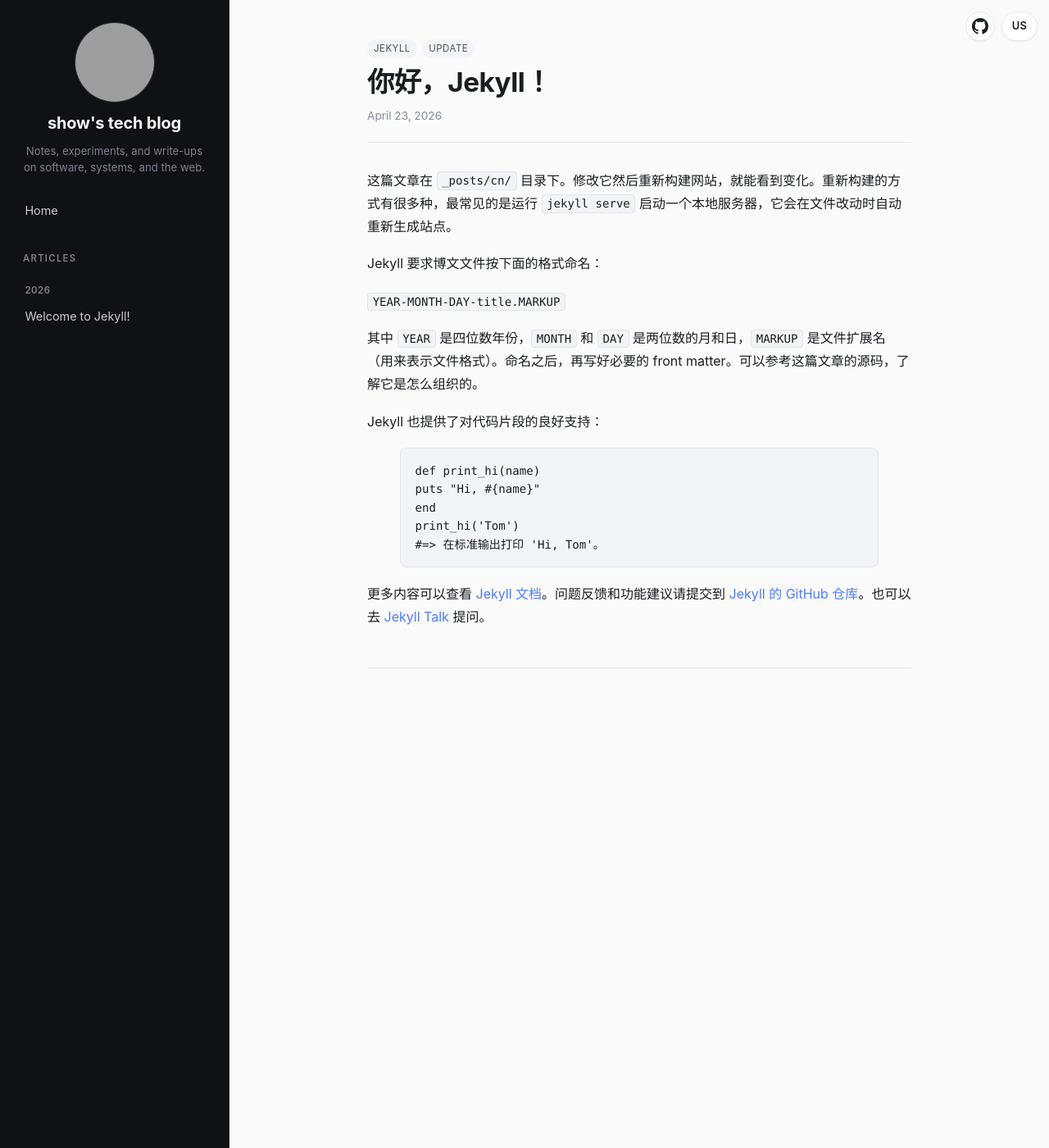
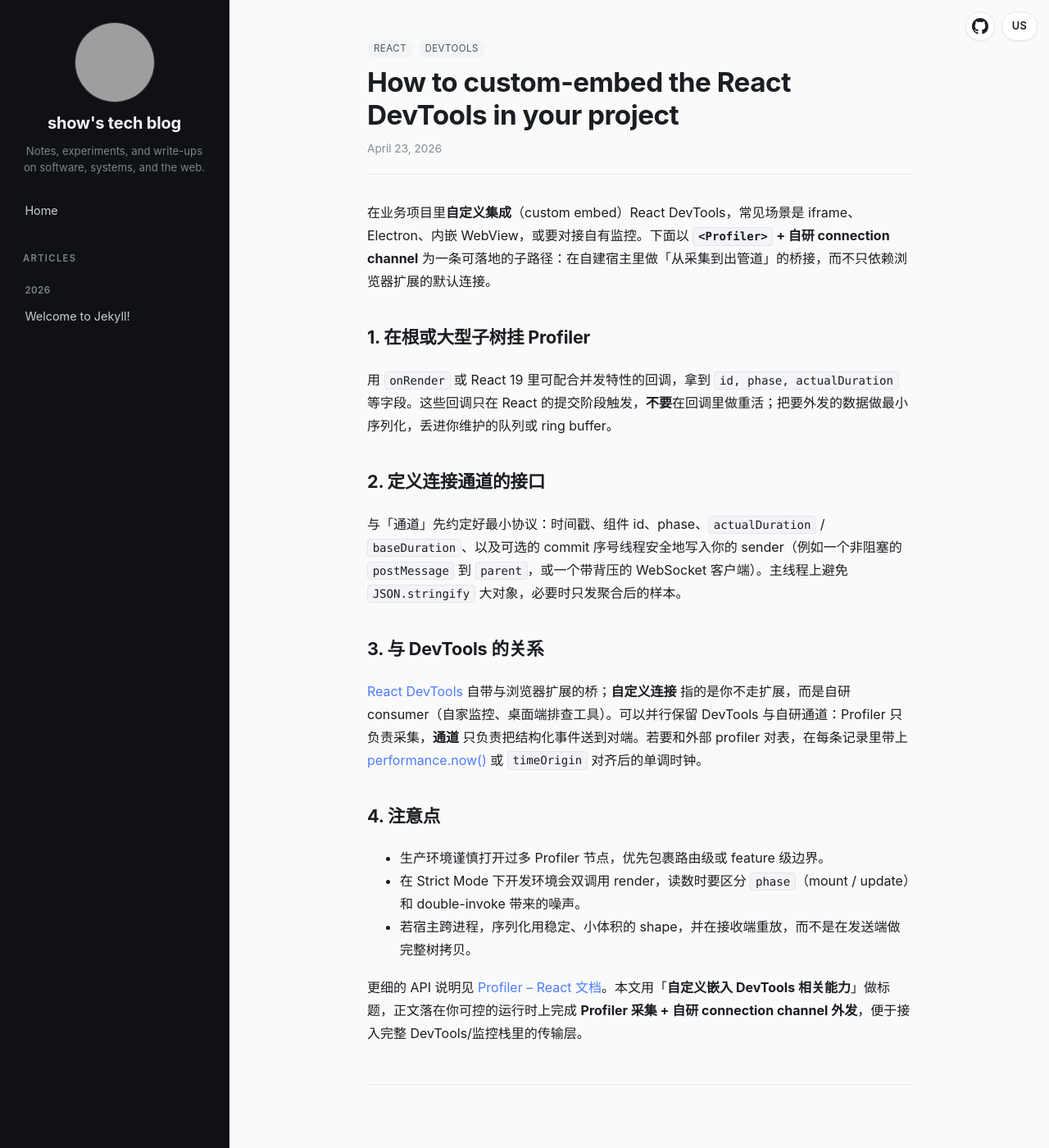
Before and after one commit to showwwwww/showwwwww.github.io, a Jekyll site: the page built from _posts/cn/2026-04-24-welcome-to-jekyll.markdown, in a window 1280 px wide and 1400 px high. Shown: the whole window at 82% size. Built offline with Jekyll 4.4.1, drawn with Linux system fonts in a browser that asks for light colours; grey boxes are pictures that could not be loaded.

Commit message:
docs(content): clarify ref pairing and refresh sample posts
Document that US/CN pairs match on ref, not filename. Replace the welcome
post intro with project context; add a CN article on custom-embedding
React DevTools with an independent ref.

Made-with: Cursor

```diff
--- a/_posts/2026-04-24-welcome-to-jekyll.markdown
+++ b/_posts/2026-04-24-welcome-to-jekyll.markdown
@@ -6,7 +6,11 @@ categories: jekyll update
 ref: welcome-to-jekyll
 ---
 
-You'll find this post in your `_posts` directory. Go ahead and edit it and re-build the site to see your changes. You can rebuild the site in many different ways, but the most common way is to run `jekyll serve`, which launches a web server and auto-regenerates your site when a file is updated.
+## What's the problem?
+
+I ran into this problem in a previous project. The project was an Electron-based IDE with a simulator and a console, each running in an independent Electron renderer process. The simulator mocked a mini-program runtime. Inside that runtime, there were two threads: a service thread and a render thread. The service thread handled logic and computation, while the render thread transformed the data structure from the service thread into a DOM-like tree. In our implementation, these pieces were built with iframes and communicated through methods injected by Electron.
+
+That was the background. The real problem was that this IDE needed to debug React-like mini-program components. The framework used the same core ideas as React, including Fiber, a scheduler, and a reconciler. As the business grew, these mini-program projects became more complex, so we needed a dedicated profiler for debugging the component tree. After researching the options, I found that the best approach for this situation was to use React DevTools and customize it for our project.
 
 Jekyll requires blog post files to be named according to the following format:
 
--- a/_posts/cn/2026-04-24-welcome-to-jekyll.markdown
+++ b/_posts/cn/2026-04-24-welcome-to-jekyll.markdown
@@ -1,31 +1,29 @@
 ---
 layout: post
-title: "你好，Jekyll！"
+title: "How to custom-embed the React DevTools in your project"
 date: 2026-04-24 01:53:00 +0800
-categories: jekyll update
-ref: welcome-to-jekyll
+categories: react devtools
+ref: react-devtools-custom-embed
 ---
 
-这篇文章在 `_posts/cn/` 目录下。修改它然后重新构建网站，就能看到变化。重新构建的方式有很多种，最常见的是运行 `jekyll serve` 启动一个本地服务器，它会在文件改动时自动重新生成站点。
+在业务项目里**自定义集成**（custom embed）React DevTools，常见场景是 iframe、Electron、内嵌 WebView，或要对接自有监控。下面以 **`<Profiler>` + 自研 connection channel** 为一条可落地的子路径：在自建宿主里做「从采集到出管道」的桥接，而不只依赖浏览器扩展的默认连接。
 
-Jekyll 要求博文文件按下面的格式命名：
+## 1. 在根或大型子树挂 Profiler
 
-`YEAR-MONTH-DAY-title.MARKUP`
+用 `onRender` 或 React 19 里可配合并发特性的回调，拿到 `id, phase, actualDuration` 等字段。这些回调只在 React 的提交阶段触发，**不要**在回调里做重活；把要外发的数据做最小序列化，丢进你维护的队列或 ring buffer。
 
-其中 `YEAR` 是四位数年份，`MONTH` 和 `DAY` 是两位数的月和日，`MARKUP` 是文件扩展名（用来表示文件格式）。命名之后，再写好必要的 front matter。可以参考这篇文章的源码，了解它是怎么组织的。
+## 2. 定义连接通道的接口
 
-Jekyll 也提供了对代码片段的良好支持：
+与「通道」先约定好最小协议：时间戳、组件 id、phase、`actualDuration` / `baseDuration`、以及可选的 commit 序号线程安全地写入你的 sender（例如一个非阻塞的 `postMessage` 到 `parent`，或一个带背压的 WebSocket 客户端）。主线程上避免 `JSON.stringify` 大对象，必要时只发聚合后的样本。
 
-{% highlight ruby %}
-def print_hi(name)
-puts "Hi, #{name}"
-end
-print_hi('Tom')
-#=> 在标准输出打印 'Hi, Tom'。
-{% endhighlight %}
+## 3. 与 DevTools 的关系
 
-更多内容可以查看 [Jekyll 文档][jekyll-docs]。问题反馈和功能建议请提交到 [Jekyll 的 GitHub 仓库][jekyll-gh]。也可以去 [Jekyll Talk][jekyll-talk] 提问。
+[React DevTools](https://react.dev/reference/react/Profiler) 自带与浏览器扩展的桥；**自定义连接** 指的是你不走扩展，而是自研 consumer（自家监控、桌面端排查工具）。可以并行保留 DevTools 与自研通道：Profiler 只负责采集，**通道** 只负责把结构化事件送到对端。若要和外部 profiler 对表，在每条记录里带上 [performance.now()](https://developer.mozilla.org/docs/Web/API/Performance/now) 或 `timeOrigin` 对齐后的单调时钟。
 
-[jekyll-docs]: https://jekyllrb.com/docs/home
-[jekyll-gh]: https://github.com/jekyll/jekyll
-[jekyll-talk]: https://talk.jekyllrb.com/
+## 4. 注意点
+
+- 生产环境谨慎打开过多 Profiler 节点，优先包裹路由级或 feature 级边界。
+- 在 Strict Mode 下开发环境会双调用 render，读数时要区分 `phase`（mount / update）和 double-invoke 带来的噪声。
+- 若宿主跨进程，序列化用稳定、小体积的 shape，并在接收端重放，而不是在发送端做完整树拷贝。
+
+更细的 API 说明见 [Profiler – React 文档](https://react.dev/reference/react/Profiler)。本文用「**自定义嵌入 DevTools 相关能力**」做标题，正文落在你可控的运行时上完成 **Profiler 采集 + 自研 connection channel 外发**，便于接入完整 DevTools/监控栈里的传输层。
```
Also changed, not shown: docs/CONTENT.md (+13 -10 lines).
